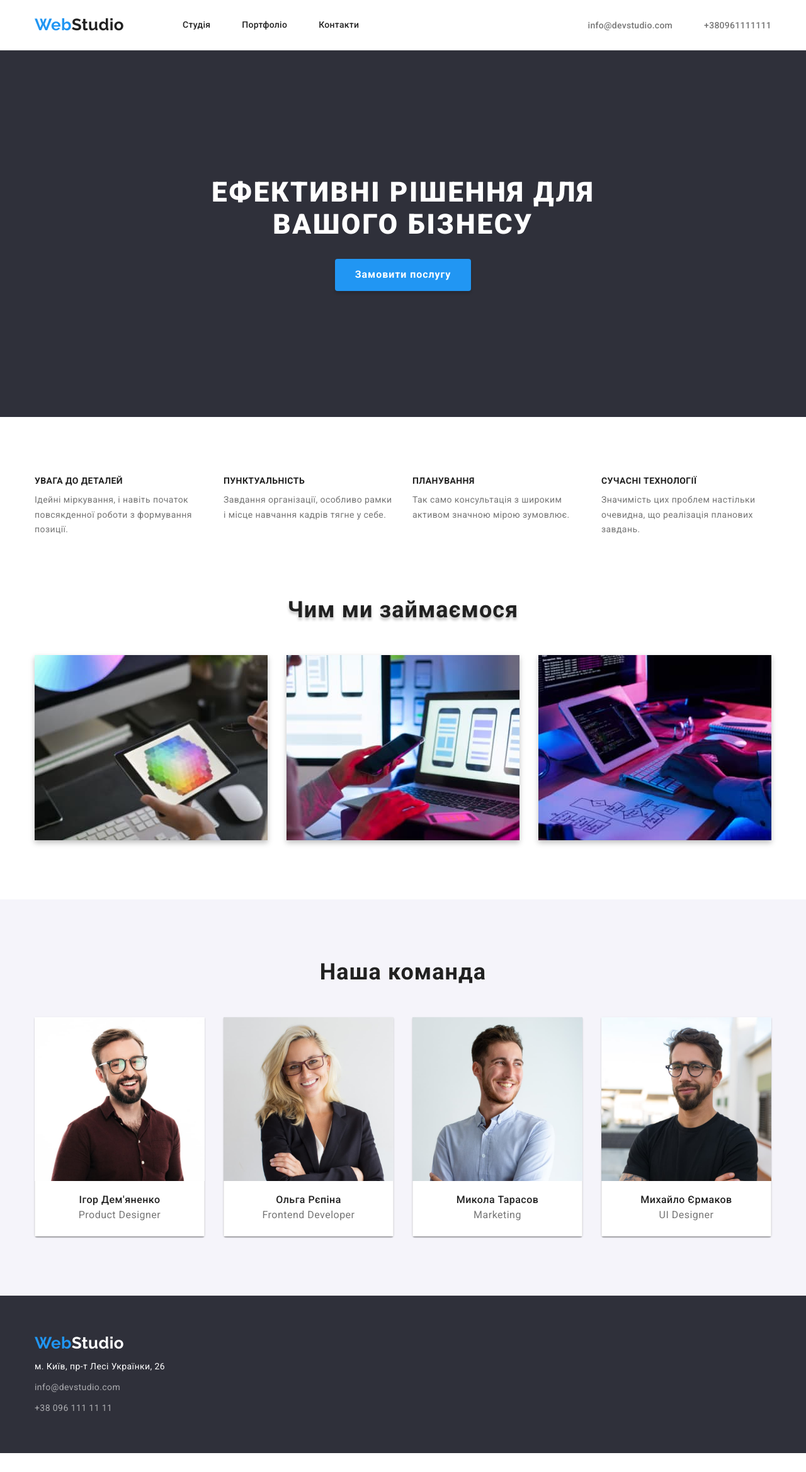
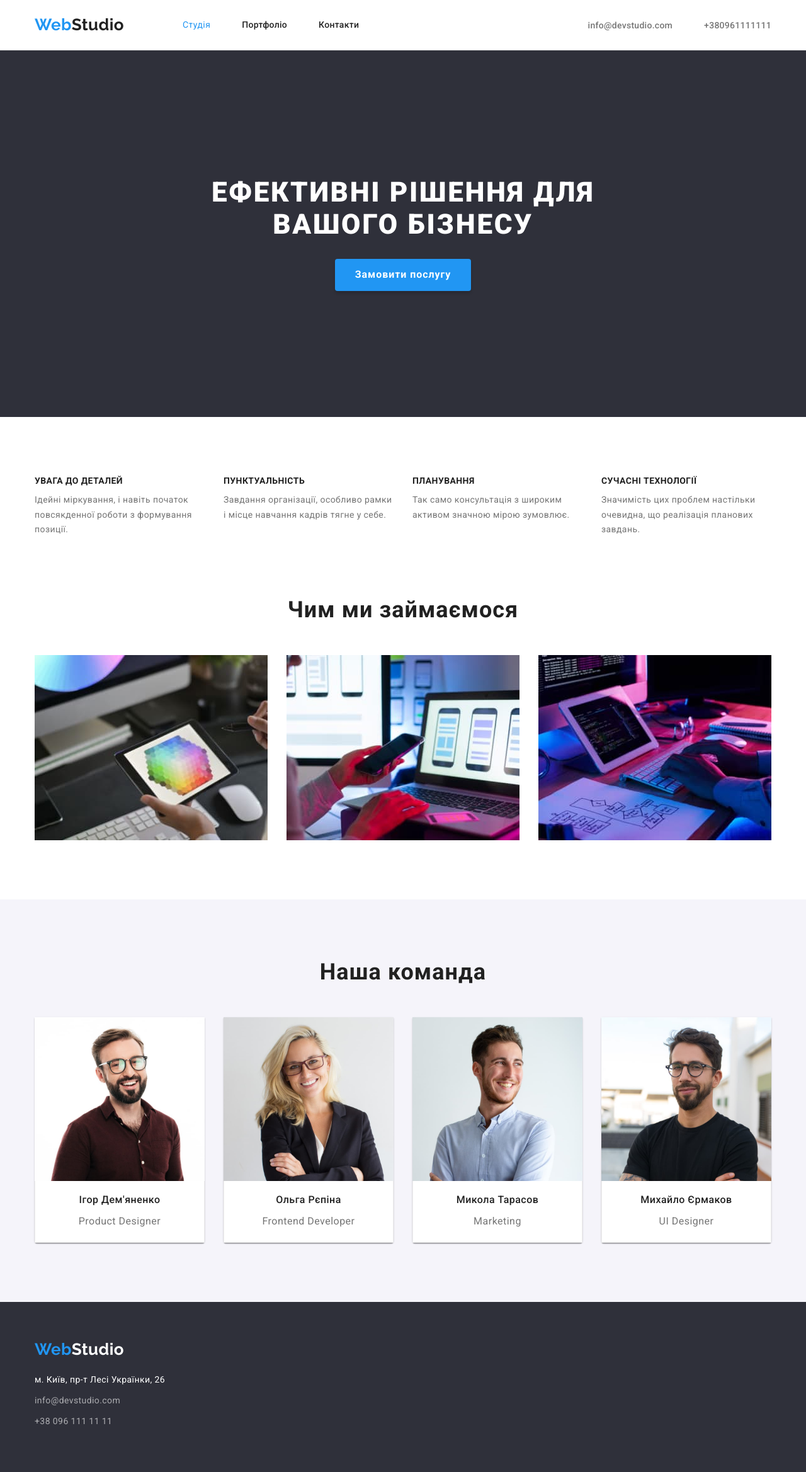
Before and after one commit to Uliana2022ua/goit-markup-hw-03, a plain HTML site: page index.html in a window 1280 px wide. Shown: the whole page at 63% size. Before the commit the page ends 2307 px from the top, so only its background shows below. Drawn offline with nearby package versions, Linux system fonts and the light colour scheme.

Commit message:
add margins

```diff
--- a/index.html
+++ b/index.html
@@ -29,7 +29,10 @@
 
           <ul class="nav-list list">
             <li class="header-list-item">
-              <a class="current header-list-link link" href="./index.html"
+              <a
+                class="current"
+                href="./index.html"
+                class="header-list-link link"
                 >Студія</a
               >
             </li>
@@ -106,8 +109,8 @@
 
       <!--Developments-->
       <section class="section-developments section">
-        <h2 class="section-title about-title">Чим ми займаємося</h2>
         <div class="container">
+          <h2 class="section-title about-title">Чим ми займаємося</h2>
           <ul class="developments list">
             <li class="developments-item">
               <img src="./img/about2.jpg" width="370" alt="Десктопні версії" />
@@ -128,8 +131,8 @@
 
       <!--About team-->
       <section class="section-team section">
-        <h2 class="section-title team-title">Наша команда</h2>
         <div class="team-photos container">
+          <h2 class="section-title team-title">Наша команда</h2>
           <ul class="team list">
             <li class="team-item">
               <div class="card-thumb">
--- a/styles/styles.css
+++ b/styles/styles.css
@@ -258,9 +258,6 @@ nav {
 }
 
 /*Developments*/
-.section-developments .container {
-  filter: drop-shadow(0px 4px 4px rgba(0, 0, 0, 0.25));
-}
 
 .developments {
   display: flex;
@@ -276,7 +273,6 @@ nav {
   font-size: 36px;
   line-height: 1.2;
   text-align: center;
-  text-shadow: 0px 4px 4px rgba(0, 0, 0, 0.25);
   color: var(--main-color);
 }
 
@@ -328,6 +324,7 @@ nav {
   font-weight: 500;
   font-size: 16px;
   letter-spacing: 0.03em;
+  margin-bottom: 10px;
 }
 
 .subtitle {
@@ -348,6 +345,7 @@ nav {
 
 footer .container {
   flex-direction: column;
+  display: block;
 }
 
 .logo-white {
@@ -355,7 +353,8 @@ footer .container {
 }
 
 .foot-logo {
-  margin-bottom: 11px;
+  display: block;
+  margin-bottom: 20px;
   font-family: "Raleway", sans-serif;
   font-weight: 700;
   font-size: 26px;
@@ -365,7 +364,6 @@ footer .container {
 }
 
 .address {
-  margin-top: 20px;
   font-style: normal;
   font-size: 14px;
   line-height: calc(24 / 14);
@@ -375,7 +373,7 @@ footer .container {
 }
 
 .address-item {
-  margin-top: 9px;
+  margin-bottom: 9px;
 }
 
 .contact {
```
Also changed, not shown: portfolio.html (+5 -2 lines).
